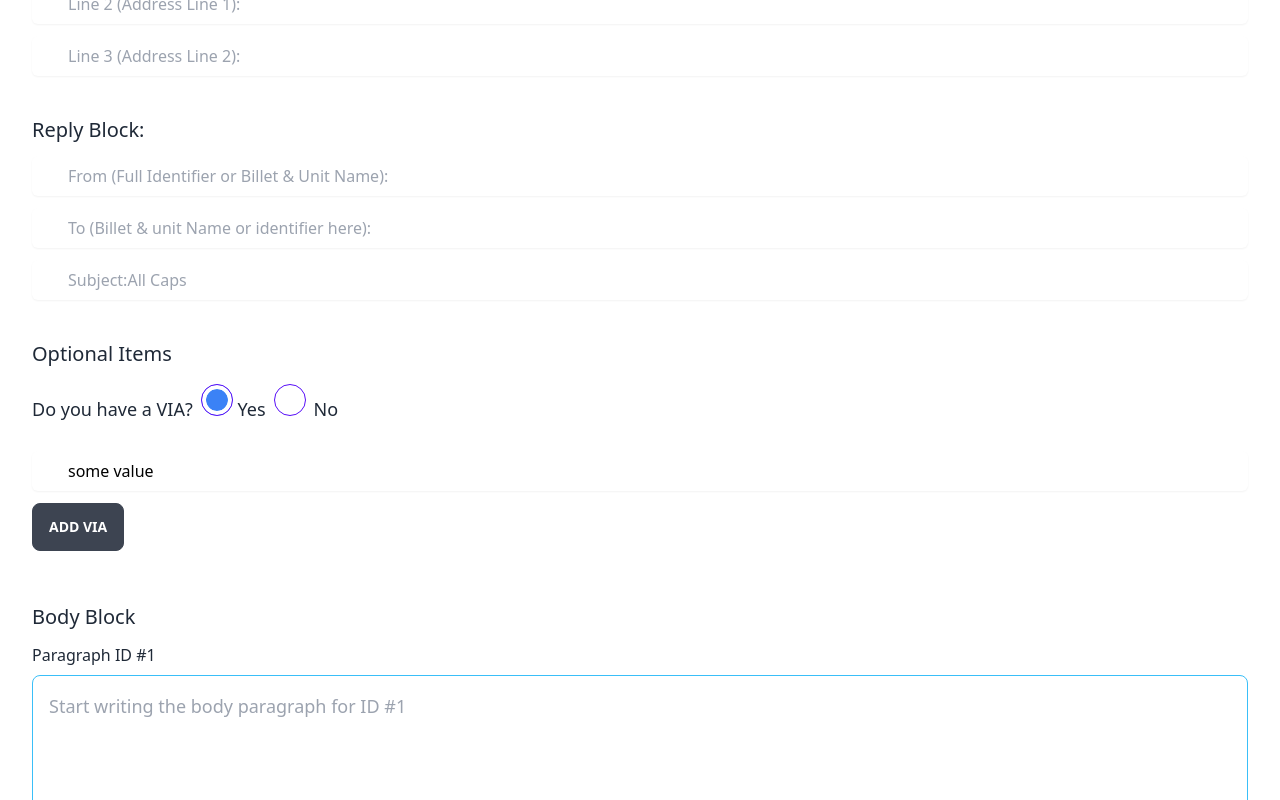
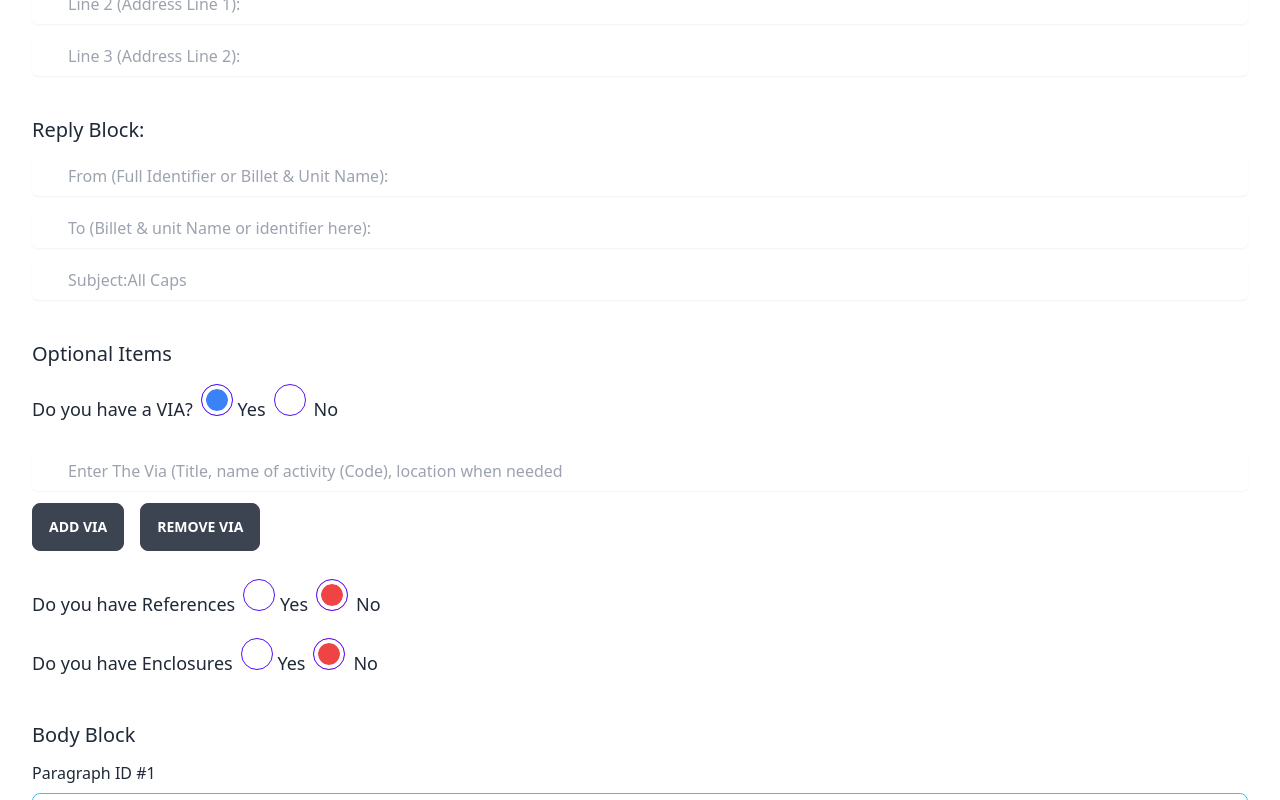
Before and after one commit to GregPetropoulos/Naval-Letter-Generator, a React (Create React App) app: page / in a window 1280 px wide. Both pictures are taken after a click on the radio button 216 px from the left and 1312 px from the top of the page. Shown: the part 912-1712 px from the top of the page. Built offline with nearby package versions, Linux system fonts and the light colour scheme.

Commit message:
The state values later needed for the json prep from the  Radios.jsx is succesfully migrated to app.js

```diff
--- a/src/App.js
+++ b/src/App.js
@@ -20,9 +20,9 @@ const [data, setData]=useState({
   fromBilletUnitName: '',
   toBilletUnitName: '',
   subject: '',
-  via:[{id:1, title:'some value'}],
-  enclosures:'',
-  references:''
+  via:[],
+  enclosures:[],
+  references:[],
 })
 console.log("data in appjs", data)
   return (
--- a/src/components/InputFields.jsx
+++ b/src/components/InputFields.jsx
@@ -83,7 +83,7 @@ const InputFields = ({data,setData}) => {
         value={ssic}
         onChange={onChange}
         required
-        max={5}
+        // max={5}
 
       />
       <input
--- a/src/components/Radios.jsx
+++ b/src/components/Radios.jsx
@@ -2,12 +2,8 @@ import { Fragment, useState } from 'react';
 
 const Radios = ({ data, setData }) => {
   const [viaIsChecked, setViaIsChecked] = useState(false);
-  // const [refIsChecked, setRefIsChecked] = useState(false);
-  // const [encIsChecked, setEncIsChecked] = useState(false);
-
-  // const [addViaInput, setAddViaInput] = useState([]);
-  // const [addRefInput, setAddRefInput] = useState([]);
-  // const [addEncInput, setAddEncInput] = useState([]);
+  const [refIsChecked, setRefIsChecked] = useState(false);
+  const [encIsChecked, setEncIsChecked] = useState(false);
 
   const { via, enclosures, references } = data;
 
@@ -19,77 +15,105 @@ const Radios = ({ data, setData }) => {
     setViaIsChecked(!viaIsChecked);
     //* ClEARING THE VIA STATE IF NO IS CHECKED
     if (viaIsChecked === true) {
-      setData((prev) =>
-        prev.via.length > 0
-          ? { ...prev, via: [{ id:1, title: '' }] }
-          : prev
-      );
+      setData((prev) => ({ ...prev, via: [] }));
+    } else if (viaIsChecked === false) {
+      setData((prev) => ({ ...prev, via: [{ id: 1, title: '' }] }));
     }
   };
-  // const refOnChange = () => {
-  //   setRefIsChecked(!refIsChecked);
-  //   setAddRefInput([{ references: '' }]);
-  // };
 
-  // const encOnChange = () => {
-  //   setEncIsChecked(!encIsChecked);
-  //   setAddEncInput([{ enclosures: '' }]);
-  // };
+  const refOnChange = (e) => {
+    setRefIsChecked(!refIsChecked);
+    //* ClEARING THE REFERENCES STATE IF NO IS CHECKED
+    if (refIsChecked === true) {
+      setData((prev) => ({ ...prev, references: [] }));
+    } else if (refIsChecked === false) {
+      setData((prev) => ({ ...prev, references: [{ id: 1, title: '' }] }));
+    }
+  };
+
+  const encOnChange = (e) => {
+    setEncIsChecked(!encIsChecked);
+    //* ClEARING THE ENCLOSURES STATE IF NO IS CHECKED
+    if (encIsChecked === true) {
+      setData((prev) => ({ ...prev, enclosures: [] }));
+    } else if (encIsChecked === false) {
+      setData((prev) => ({ ...prev, enclosures: [{ id: 1, title: '' }] }));
+    }
+  };
 
   // * HANDLING THE ADDITION OF HTML INPUT ELEMENTS AMD STATE UPDATES
   const addViaInputTag = (id) => {
+    setData((prev) => ({
+      ...prev,
+      via: [...prev.via, { id: id + 1, title: '' }]
+    }));
+  };
 
-    setData((prev) => ({...prev, via:[...prev.via,{id:id++, title:''}]}))
+  const addRefInputTag = (id) => {
+    setData((prev) => ({
+      ...prev,
+      references: [...prev.references, { id: id + 1, title: '' }]
+    }));
   };
-  // const addRefInputTag = () => {
-  //   setAddRefInput((prev) => [...prev, { references: '' }]);
-  // };
-  // const addEncInputTag = () => {
-  //   setAddEncInput((prev) => [...prev, { enclosures: '' }]);
-  // };
+
+  const addEncInputTag = (id) => {
+    setData((prev) => ({
+      ...prev,
+      enclosures: [...prev.enclosures, { id: id + 1, title: '' }]
+    }));
+  };
+
   // * HANDLING THE REMOVAL OF HTML INPUT ELEMENTS
   // Two ways to remove an item either by clicking remove button or click the button radio "No"
   const removeViaInputTag = (e, index) => {
-    // const inputs = [...addViaInput];
-    // setAddViaInput(arrItemRemoved);
-    const inputs = [...data];
-    const arrItemRemoved = inputs.filter((item, idx) => idx !== index);
-    setData(arrItemRemoved);
+    const inputs = data;
+    const viaItemRemoved = inputs.via.filter((item, idx) => idx !== index);
+    if (viaItemRemoved.length === 0) setViaIsChecked(!viaIsChecked);
+    setData((prev) => ({ ...prev, via: viaItemRemoved }));
   };
 
-  // const removeRefInputTag = (e, index) => {
-  //   const inputs = [...addRefInput];
-  //   const arrItemRemoved = inputs.filter((item, idx) => idx !== index);
-  //   setAddRefInput(arrItemRemoved);
-  // };
-  // const removeEncInputTag = (e, index) => {
-  //   const inputs = [...addEncInput];
-  //   const arrItemRemoved = inputs.filter((item, idx) => idx !== index);
-  //   setAddEncInput(arrItemRemoved);
-  // };
+  const removeRefInputTag = (e, index) => {
+    const inputs = data;
+    const refItemRemoved = inputs.references.filter(
+      (item, idx) => idx !== index
+    );
+    if (refItemRemoved.length === 0) setRefIsChecked(!refIsChecked);
+    setData((prev) => ({ ...prev, references: refItemRemoved }));
+  };
+
+  const removeEncInputTag = (e, index) => {
+    const inputs = data;
+    const encItemRemoved = inputs.enclosures.filter(
+      (item, idx) => idx !== index
+    );
+    if (encItemRemoved.length === 0) setEncIsChecked(!encIsChecked);
+    setData((prev) => ({ ...prev, enclosures: encItemRemoved }));
+  };
 
   // * HADLING THE ONCHANGES FOR TEXT INPUTS SEPERATELY
   const handleViaTextInput = (e, index) => {
     const textViaInputs = data;
     // due to destrcuture we have access to name, value
-    const { name, id, value } = e.target;
+    const { value } = e.target;
     textViaInputs.via[index].title = value;
     setData((prev) => ({ ...prev, ...textViaInputs }));
   };
 
-  // const handleRefTextInput = (e, index) => {
-  //   const textRefInputs = [...addRefInput];
-  //   const { name, value } = e.target;
-  //   textRefInputs[index][name] = value;
-  //   setAddRefInput(textRefInputs);
-  // };
+  const handleRefTextInput = (e, index) => {
+    const textRefInputs = data;
+    // due to destrcuture we have access to name, value
+    const {value } = e.target;
+    textRefInputs.references[index].title = value;
+    setData((prev) => ({ ...prev, ...textRefInputs }));
+  };
 
-  // const handleEncTextInput = (e, index) => {
-  //   const textEncInputs = [...addEncInput];
-  //   const { name, value } = e.target;
-  //   textEncInputs[index][name] = value;
-  //   setAddEncInput(textEncInputs);
-  // };
+  const handleEncTextInput = (e, index) => {
+    const textRefInputs = data;
+    // due to destrcuture we have access to name, value
+    const {value } = e.target;
+    textRefInputs.enclosures[index].title = value;
+    setData((prev) => ({ ...prev, ...textRefInputs }));
+  };
 
   return (
     <Fragment>
@@ -121,14 +145,10 @@ const Radios = ({ data, setData }) => {
       </div>
       {viaIsChecked ? (
         <div>
-          {via.map(
-            (viaItem, index) => (
+          {via.map((viaItem, index) => (
             <div key={index}>
               <input
-                  // name={`${viaItem.name}-${viaItem.id}`}
-                  // id={`${viaItem.name}-${viaItem.id}`}
                 name={'title'}
-                  // id={'title'}
                 id={viaItem.id}
                 value={viaItem.title}
                 onChange={(e) => handleViaTextInput(e, index)}
@@ -136,39 +156,28 @@ const Radios = ({ data, setData }) => {
                 className='block w-full text-black text-[8px] my-3 rounded-md py-2 pl-1 pr-2 shadow-sm focus:outline-none focus:border-sky-500 focus:ring-sky-500 focus:ring-1 sm:text-base sm:pl-9 sm:pr-3'
                 placeholder='Enter The Via (Title, name of activity (Code), location when needed'
               />
-
+              {via.length - 1 === index && via.length < 10 && (
+                <div>
                   <button
                     type='button'
                     className='btn mr-4 mb-3 btn-sm sm:btn'
-                  onClick={()=> addViaInputTag(viaItem.id)}>
+                    onClick={() => addViaInputTag(viaItem.id)}>
                     Add VIA
                   </button>
+                  <button
+                    type='button'
+                    className='btn btn-sm sm:btn'
+                    onClick={(e) => removeViaInputTag(e, index)}>
+                    Remove VIA
+                  </button>
                 </div>
-                      )
-
-            //  {dataCopy.length > 1 && (
-            //    <button
-            //      type='button'
-            //      className='btn btn-sm sm:btn'
-            // //     // onClick={(e) => removeViaInputTag(e, index)}
-            //    onClick={(e) => removeViaInputTag(e)}
-            //      >
-            //    Remove VIA
-            //   </button>
-            // )}
               )}
-
-            {/* <button
-                  type='button'
-                  className='btn mr-4 mb-3 btn-sm sm:btn'
-                  onClick={addViaInputTag}>
-                    Add VIA
-                  </button> */}
+            </div>
+          ))}
         </div>
       ) : null}
-
       {/****--------------2nd RADIO BUTTON AND FIELDS-----------------****/}
-      {/* <div className='form-control block items-center text-xs my-1 sm:text-lg'>
+      <div className='form-control block items-center text-xs my-1 sm:text-lg'>
         <label className='mb-2 mr-2'> Do you have References</label>
         <input
           type='radio'
@@ -190,43 +199,43 @@ const Radios = ({ data, setData }) => {
           className='radio  mx-2 radio-xs radio-primary checked:bg-red-500 sm:radio-lg'
         />
         No
-      </div> */}
-      {/* {refIsChecked
-        ? addRefInput.map((item, index) => (
+      </div>
+      {refIsChecked ? (
+        <div>
+          {references.map((refItem, index) => (
             <div key={index}>
               <input
-                name='references'
-                id='references'
-                value={item.references}
+                name={'references'}
+                id={refItem.id}
+                value={refItem.title}
                 onChange={(e) => handleRefTextInput(e, index)}
                 type='text'
                 className='block w-full text-black text-[8px] my-3 rounded-md py-2 pl-1 pr-2 shadow-sm focus:outline-none focus:border-sky-500 focus:ring-sky-500 focus:ring-1 sm:text-base sm:pl-9 sm:pr-3'
                 placeholder='Ref:    (a) COMSUBGRU TWO ltr 7200 Ser N1/123 of 12 Mar 08 '
-              /> */}
-
+              />
               {/* Add button appears on last input field added */}
-      {/* {addRefInput.length - 1 === index && addRefInput.length < 50 && (
+              {references.length - 1 === index && references.length < 50 && (
+                <div>
                   <button
                     type='button'
                     className='btn mr-4 mb-3 btn-sm sm:btn'
-                  onClick={addRefInputTag}>
+                    onClick={() => addRefInputTag(refItem.id)}>
                     Add Ref
                   </button>
-              )}
-
-              {addRefInput.length > 1 && (
                   <button
                     type='button'
                     className='btn btn-sm sm:btn'
                     onClick={(e) => removeRefInputTag(e, index)}>
                     Remove Ref
                   </button>
+                </div>
               )}
             </div>
-          ))
-        : null} */}
+          ))}
+        </div>
+      ) : null}
       {/****--------------3nd RADIO BUTTON AND FIELDS-----------------****/}
-      {/* <div className='form-control block items-center text-xs my-1 sm:text-lg'>
+      <div className='form-control block items-center text-xs my-1 sm:text-lg'>
         <label className='mb-2 mr-2'> Do you have Enclosures</label>
         <input
           type='radio'
@@ -248,41 +257,43 @@ const Radios = ({ data, setData }) => {
           className='radio  mx-2 radio-xs radio-primary checked:bg-red-500 sm:radio-lg'
         />
         No
-      </div> */}
-      {/* {encIsChecked
-        ? addEncInput.map((item, index) => (
+      </div>
+      {encIsChecked ? (
+        <div>
+          {enclosures.map((encItem, index) => (
             <div key={index}>
               <input
-                name='enclosures'
-                id='enclosures'
-                value={item.enclosures}
+                name={'enclosures'}
+                id={encItem.id}
+                value={encItem.title}
                 onChange={(e) => handleEncTextInput(e, index)}
                 type='text'
                 className='block w-full text-black text-[8px] my-3 rounded-md py-2 pl-1 pr-2 shadow-sm focus:outline-none focus:border-sky-500 focus:ring-sky-500 focus:ring-1 sm:text-base sm:pl-9 sm:pr-3'
-                placeholder={`(${index+1}) List of Reserve Officers Selected for Promotion to Colonel`}
-              /> */}
+                placeholder={`(${
+                  index + 1
+                }) List of Reserve Officers Selected for Promotion to Colonel`}
+              />
 
-      {/* Add button appears on last input field added */}
-      {/* {addEncInput.length - 1 === index && addEncInput.length < 50 && (
+              {enclosures.length - 1 === index && enclosures.length < 50 && (
+                <div>
                   <button
                     type='button'
                     className='btn mr-4 mb-3 btn-sm sm:btn'
-                  onClick={addEncInputTag}>
+                    onClick={() => addEncInputTag(encItem.id)}>
                     Add Encl
                   </button>
-              )}
-
-              {addEncInput.length > 1 && (
                   <button
                     type='button'
                     className='btn btn-sm sm:btn'
                     onClick={(e) => removeEncInputTag(e, index)}>
                     Remove Encl
                   </button>
+                </div>
               )}
             </div>
-          ))
-        : null} */}
+          ))}
+        </div>
+      ) : null}
     </Fragment>
   );
 };
```
Lines whose indentation alone changed are shown as unchanged.
